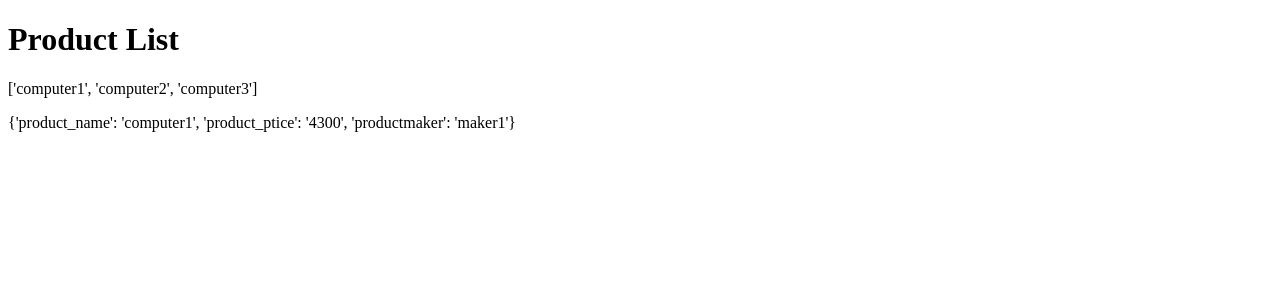
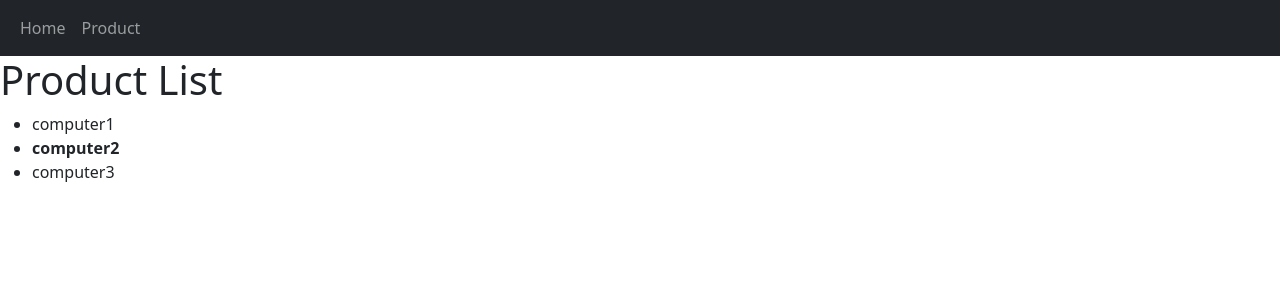
Before and after one commit to UGUIS8020/20230831_shimizu, a Flask app: page /product in a window 1280 px wide. Shown: the top 300 px of the page. Run offline with Flask 2, Linux system fonts and the light colour scheme.

Commit message:
新越谷

```diff
--- a/FLASK/app.py
+++ b/FLASK/app.py
@@ -22,5 +22,9 @@ def test():
 def userid(user_id):
     return '<h1>Your User Id is {0} {1} {2}</h1>'.format(user_id[0],user_id[1],user_id[2],)
 
+@app.errorhandler(404)
+def error_404(error):
+    return render_template('error_pages/404.html'),404
+
 if __name__ == '__main__':
     app.run(debug=True)
--- a/FLASK/templates/base.html
+++ b/FLASK/templates/base.html
@@ -3,9 +3,27 @@
 <head>
     <meta charset="UTF-8">
     <meta name="viewport" content="width=device-width, initial-scale=1.0">
+    <link href="https://cdn.jsdelivr.net/npm/bootstrap@5.3.0/dist/css/bootstrap.min.css" rel="stylesheet" integrity="sha384-9ndCyUaIbzAi2FUVXJi0CjmCapSmO7SnpJef0486qhLnuZ2cdeRhO02iuK6FUUVM" crossorigin="anonymous">
+    <script src="https://cdn.jsdelivr.net/npm/bootstrap@5.3.0/dist/js/bootstrap.bundle.min.js" integrity="sha384-geWF76RCwLtnZ8qwWowPQNguL3RmwHVBC9FhGdlKrxdiJJigb/j/68SIy3Te4Bkz" crossorigin="anonymous"></script>
     <title>Flask test</title>
 </head>
 <body>
+    <nav class="navbar navbar-expand-lg navbar-dark bg-dark">
+        <div class="container-fluid">
+          <div class="collapse navbar-collapse" id="navbarNav">
+            <ul class="navbar-nav">
+              <li class="nav-item">
+                <a class="nav-link" href="{{url_for('index')}}">Home</a>
+              </li>
+              <li class="nav-item">
+                <a class="nav-link" href="{{url_for('product')}}">Product</a>
+              </li>
+             </ul>
+          </div>
+        </div>
+      </nav>
+
+
     {% block content %}
 
     {% endblock %}
--- a/FLASK/templates/product.html
+++ b/FLASK/templates/product.html
@@ -3,7 +3,15 @@
 {% block content %}
 
 <h1>Product List</h1>
-<p>{{products}}</p>
-<p>{{product_dict}}</p>
 
+<ul>
+    {% for product in products %}
+        {% if product == "computer2" %}
+          <li><b>{{product}}</b></li>
+        {% else %}
+          <li>{{product}}</li>
+        {% endif %}
+
+    {% endfor %}
+</ul>
 {% endblock %}
```
Also changed, not shown: FLASK/templates/error_pages/404.html (added, +27 -0 lines).
